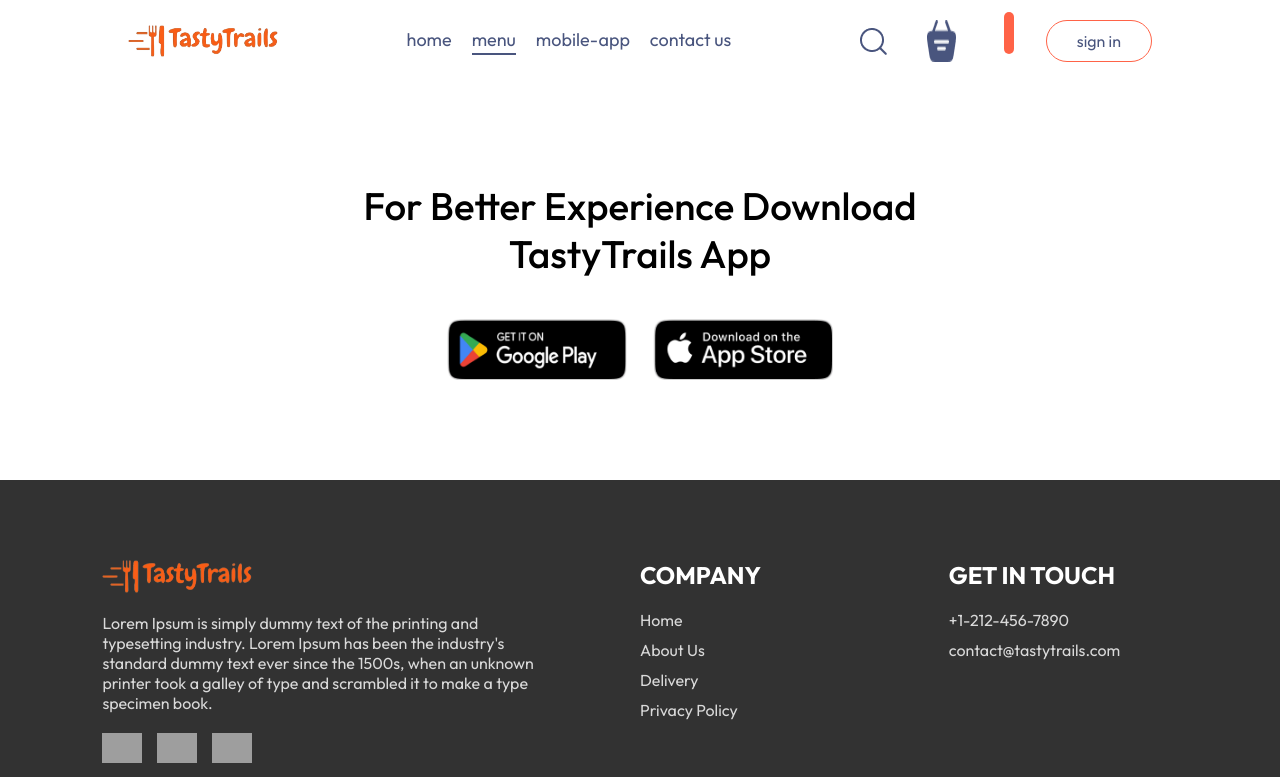
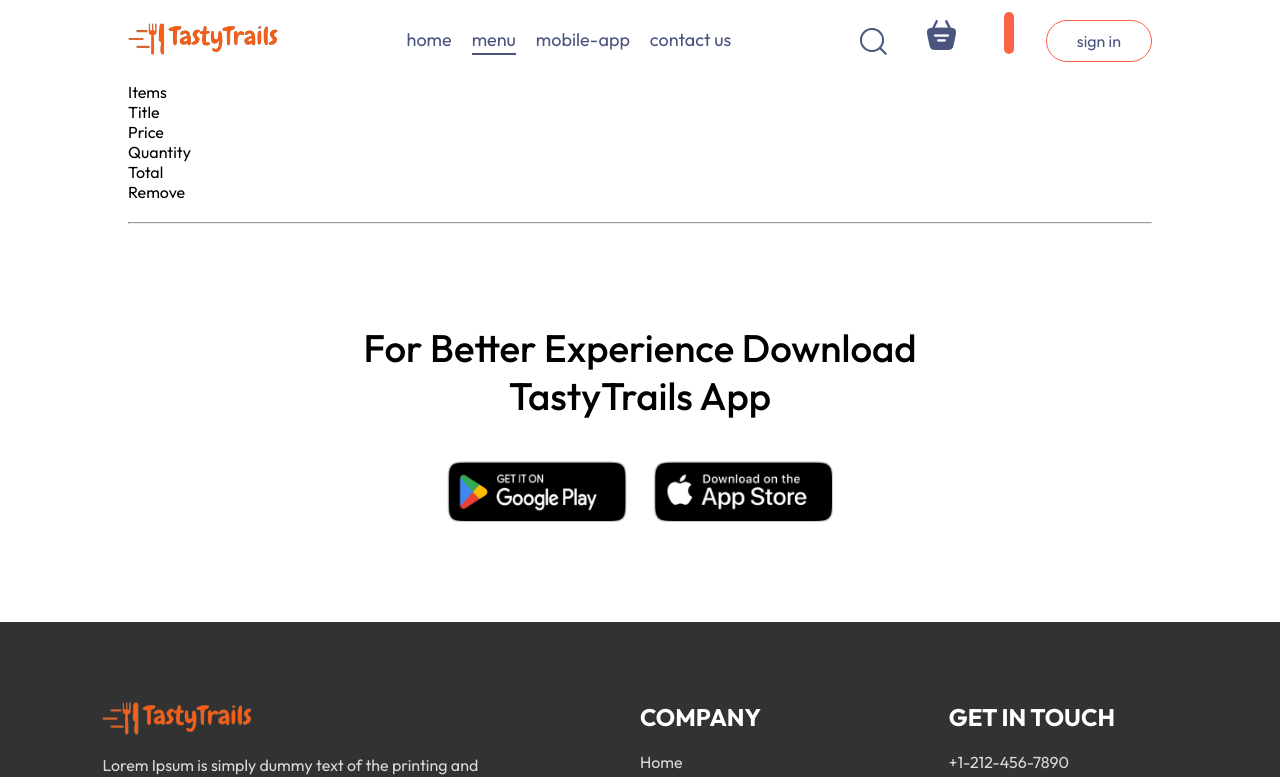
Before and after one commit to ThishmiGunawardhana/TastyTrails_MERN, a React (Vite) app in the folder frontend/: page /cart in a window 1280 px wide. Shown: the top 777 px of the page. Built offline with nearby package versions, Linux system fonts and the light colour scheme; grey boxes are pictures that could not be loaded.

Commit message:
fixed errors

```diff
--- a/frontend/src/components/FoodItem/FoodItem.jsx
+++ b/frontend/src/components/FoodItem/FoodItem.jsx
@@ -1,36 +1,50 @@
 // eslint-disable-next-line no-unused-vars
-import React, { useContext } from 'react'
-import './FoodItem.css'
-import { assets } from '../../assets/assets'
-import { StoreContext } from '../../context/StoreContext'
+import React, { useContext } from 'react';
+import './FoodItem.css';
+import { assets } from '../../assets/assets';
+import { StoreContext } from '../../context/StoreContext';
 
-const FoodItem = ({id,name,price,description,image}) => {
-
-    const {cartItems,addToCart,removeFromCart} = useContext(StoreContext);
+// eslint-disable-next-line react/prop-types
+const FoodItem = ({ id, name, price, description, image }) => {
+  const { cartItems, addToCart, removeFromCart } = useContext(StoreContext);
 
   return (
     <div className='food-item'>
       <div className="food-item-img-container">
-            <img className='food-item-image' src={image} alt="" />
-            {cartItems[id]
-                ?<img className='add' onClick={()=>addToCart(id)} src={assets.add_icon_white} alt="" />
-                :<div className='food-item-counter'>
-                    <img onClick={()=>removeFromCart(id)} src={assets.remove_icon_red} alt="" />
+        <img className='food-item-image' src={image} alt={name} />
+        {cartItems[id] > 0 ? (
+          <div className='food-item-counter'>
+            <img
+              onClick={() => removeFromCart(id)}
+              src={assets.remove_icon_red}
+              alt="Remove"
+            />
             <p>{cartItems[id]}</p>
-                    <img onClick={()=>addToCart(id)} src={assets.add_icon_green} alt="" />
+            <img
+              onClick={() => addToCart(id)}
+              src={assets.add_icon_green}
+              alt="Add"
+            />
           </div>
-            }
+        ) : (
+          <img
+            className='add'
+            onClick={() => addToCart(id)}
+            src={assets.add_icon_white}
+            alt="Add"
+          />
+        )}
       </div>
       <div className="food-item-info">
         <div className="food-item-name-rating">
           <p>{name}</p>
-                <img src={assets.rating_starts} alt="" />
+          <img src={assets.rating_stars} alt="Rating" /> {/* Corrected typo */}
         </div>
         <p className='food-item-desc'>{description}</p>
         <p className='food-item-price'>${price}</p>
       </div>
     </div>
-  )
-}
+  );
+};
 
-export default FoodItem
+export default FoodItem;
--- a/frontend/src/components/Navbar/Navbar.jsx
+++ b/frontend/src/components/Navbar/Navbar.jsx
@@ -11,7 +11,7 @@
 
   return (
     <div className='navbar'>
-        <img src={assets.logo} alt="" className="logo"/>
+        <Link to ='/'><img src={assets.logo} alt="" className="logo"/></Link>
         <ul className="navbar-menu">
           <Link to='/' onClick={()=>setMenu("home")} className={menu==="home"?"active":""}>home</Link>
           <a href='#explore-menu' onClick={()=>setMenu("menu")} className={menu==="menu"?"active":""}>menu</a>
@@ -21,7 +21,7 @@
         <div className="navbar-right">
           <img src={assets.search_icon} alt="" />
           <div className="navbar-search-icon">
-            <img src={assets.basket_icon} alt="" />
+            <Link to='/cart'><img src={assets.basket_icon} alt="" /></Link>
             <div className="dot"></div>
             <div>
               <button onClick={()=>setShowLogin(true)}>sign in</button>
--- a/frontend/src/pages/Cart/Cart.jsx
+++ b/frontend/src/pages/Cart/Cart.jsx
@@ -1,13 +1,46 @@
 // eslint-disable-next-line no-unused-vars
-import React from 'react'
+import React, { useContext } from 'react'
 import './Cart.css'
+import { StoreContext } from '../../context/StoreContext'
 
 const Cart = () => {
-  return (
-    <div>
 
-    </div>
-  )
+    const { cartItems, food_list, removeFromCart } = useContext(StoreContext);
+
+    return (
+        <div className='cart'>
+            <div className="cart-items">
+                <div className="cart-items-title">
+                    <p>Items</p>
+                    <p>Title</p>
+                    <p>Price</p>
+                    <p>Quantity</p>
+                    <p>Total</p>
+                    <p>Remove</p>
+                </div>
+                <br />
+                <hr />
+                {food_list.map((item, index) => {
+                  if (cartItems[item._id] > 0) {
+                    return (
+                      <div key={item._id}>
+                        <div className='cart-items-title cart-items-item'>
+                          <img src={item.image} alt={item.name} />
+                          <p>{item.name}</p>
+                          <p>${item.price}</p>
+                          <p>{cartItems[item._id]}</p>
+                          <p>${item.price*cartItems[item._id]}</p>
+                        </div>
+                        <hr />
+                      </div>
+                    );
+                  }
+                  return null;
+                })}
+
+            </div>
+        </div>
+    )
 }
 
 export default Cart
```
Lines whose indentation alone changed are shown as unchanged.
